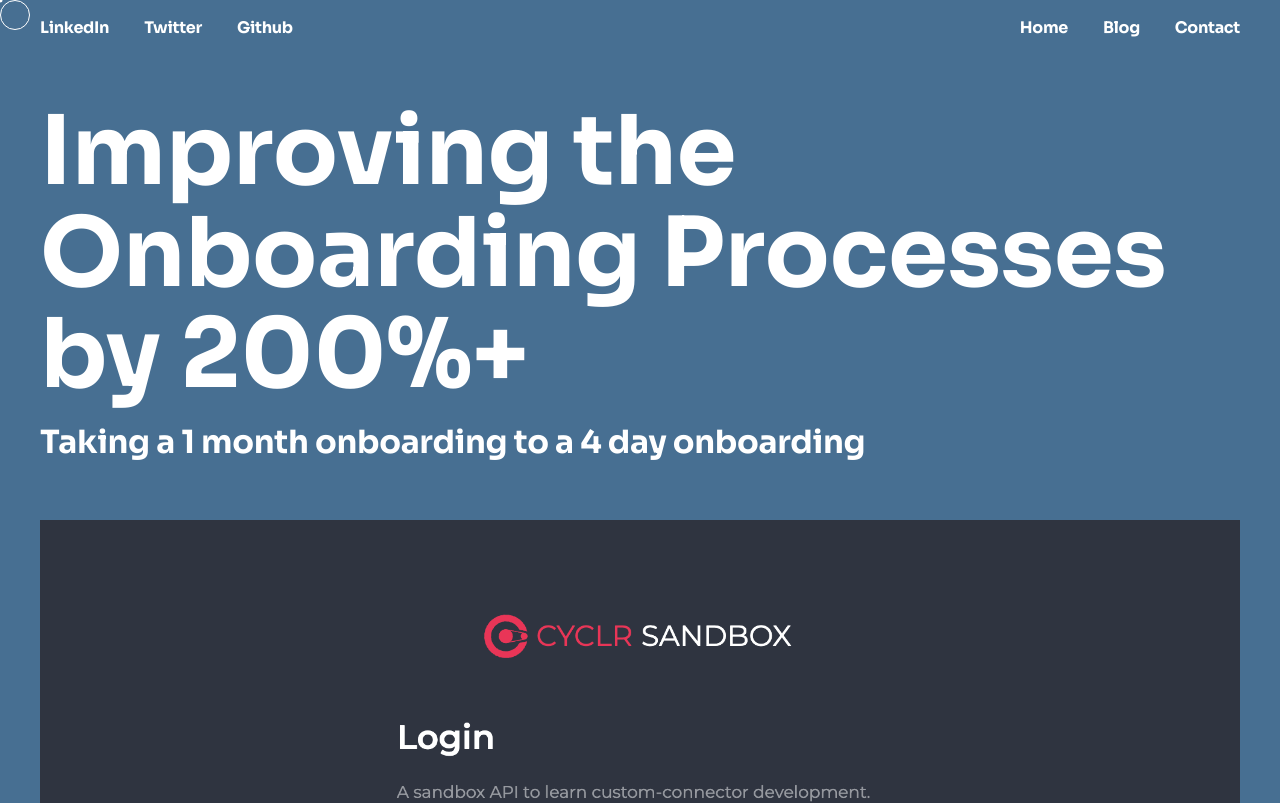
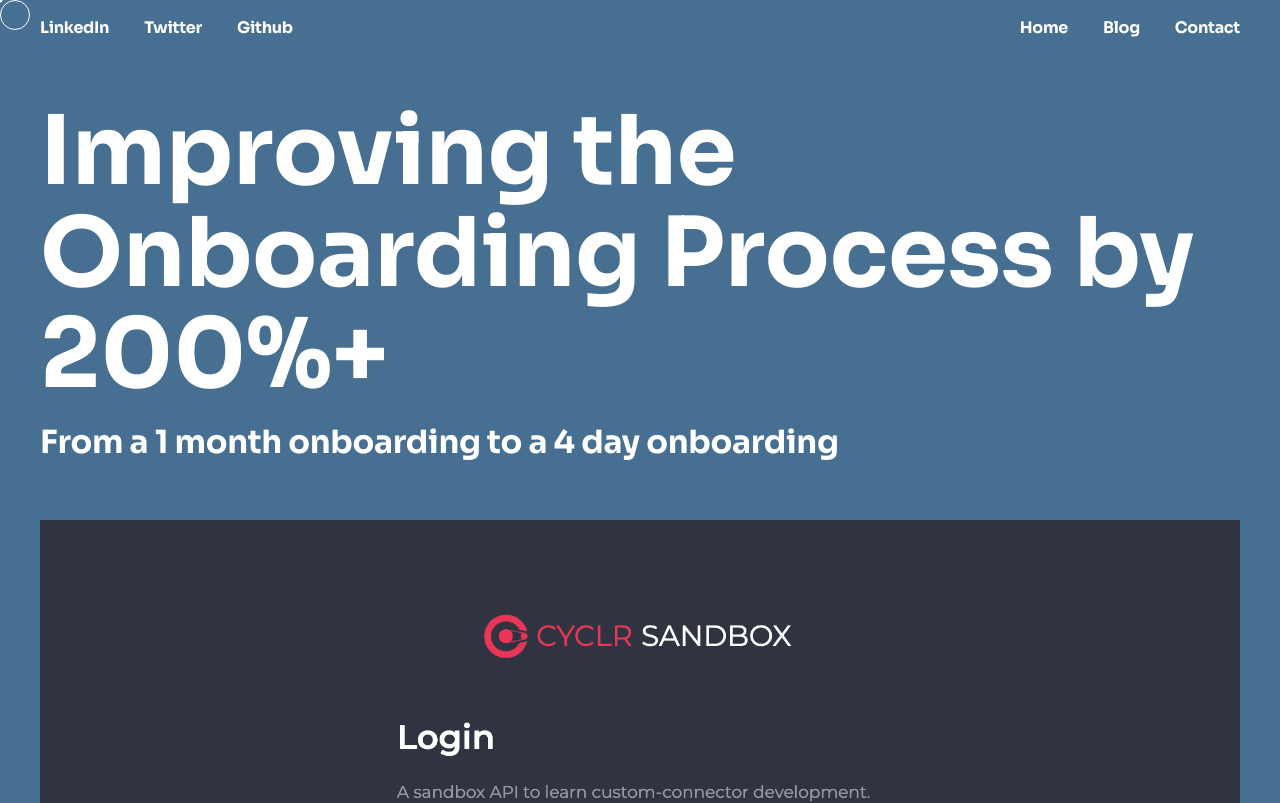
Before and after one commit to tjmblake/tjmblake.github.io, an Eleventy site: page src/pages/building-cyclr-sandbox.md in a window 1280 px wide. Shown: the top 803 px of the page. Built offline with nearby package versions, Linux system fonts and the light colour scheme; Eleventy itself is replaced by a stand-in of ours; files that its build step writes are made by us from their sources.

Commit message:
Package edit

```diff
--- a/package.json
+++ b/package.json
@@ -4,6 +4,7 @@
   "description": "A new portfolio for me!",
   "main": "index.js",
   "scripts": {
+    "build": "eleventy",
     "test": "npx eleventy --serve",
     "webpack": "webpack --watch"
   },
--- a/src/pages/building-cyclr-sandbox.md
+++ b/src/pages/building-cyclr-sandbox.md
@@ -1,10 +1,10 @@
 ---
-title: Improving the Onboarding Processes by 200%+
+title: Improving the Onboarding Process by 200%+
 ---
 
-# Improving the Onboarding Processes by 200%+
+# Improving the Onboarding Process by 200%+
 
-### Taking a 1 month onboarding to a 4 day onboarding
+### From a 1 month onboarding to a 4 day onboarding
 
 <figure>
     <img src="../../img/cyclr-sandbox/cyclr-sandbox-login.png">
@@ -15,7 +15,7 @@ title: Improving the Onboarding Processes by 200%+
 
 At Cyclr, an iPaaS company which provides a zero-code integration platform to businesses, I develop and maintain integrations.
 
-Cyclr is a growing company with recent investment.I
+Cyclr is a growing company with recent investment.
 
 However, with each new developer, begins a period of onboarding - getting them up to speed with our tools and processes.
 
```
